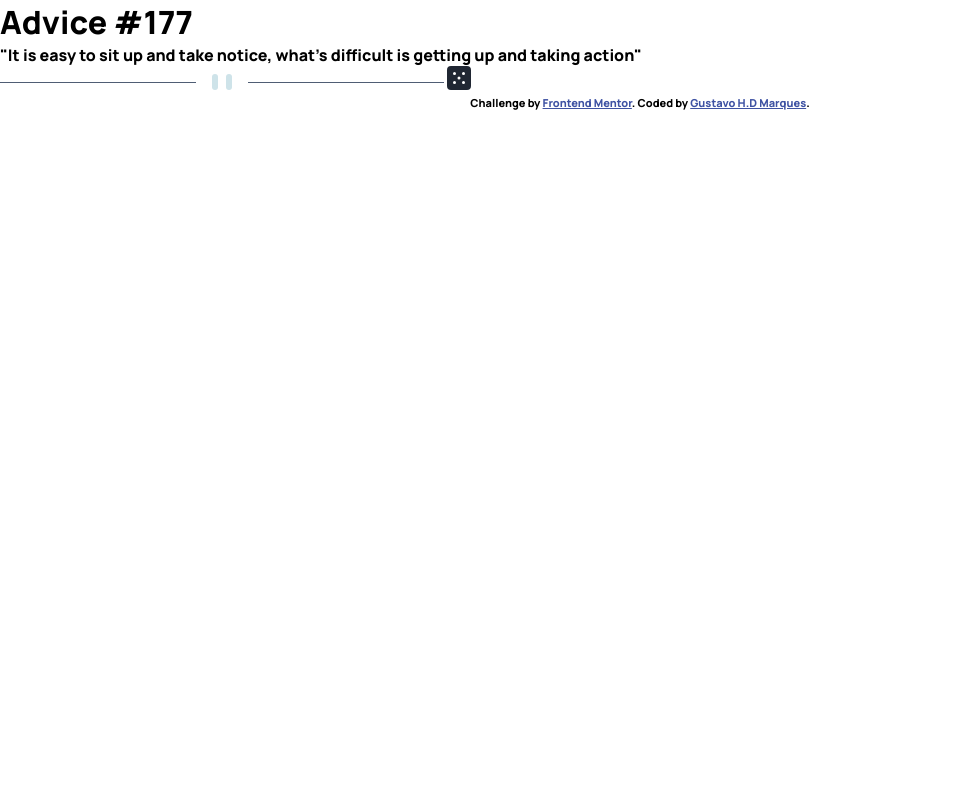
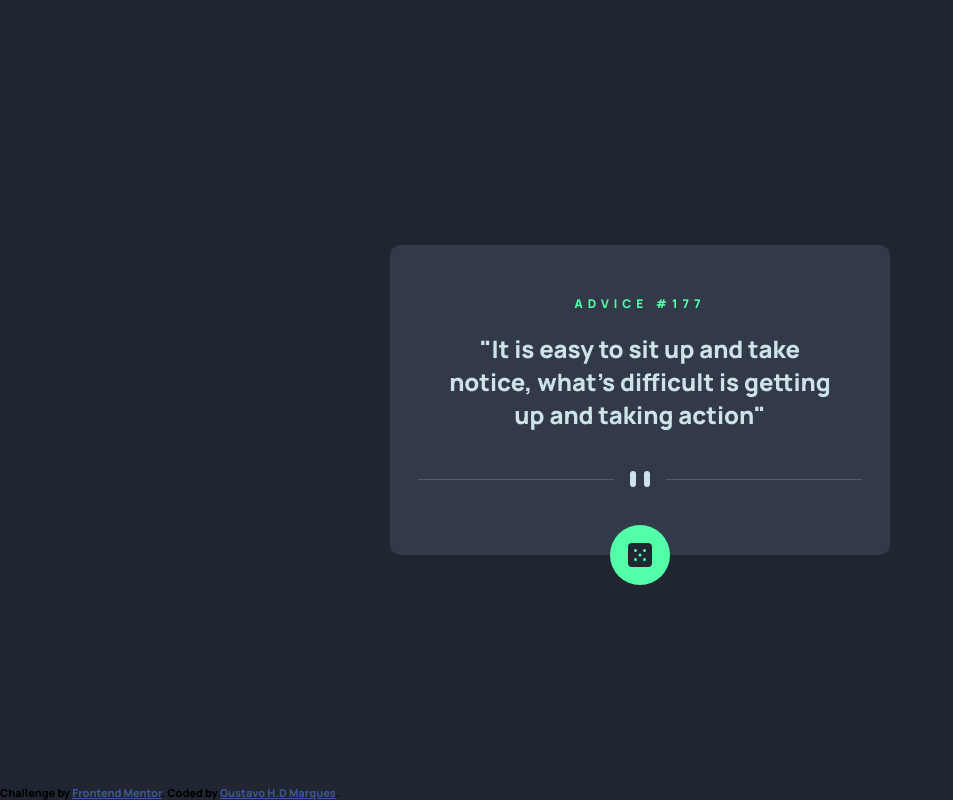
Before and after one commit to Gustavo-HDM/advice-generator-frontendmentor, a plain HTML site: page index.html in a window 1280 px wide. Shown: the whole page, without its empty margins (0-953 px from the left). Drawn offline with Linux system fonts and the light colour scheme.

Commit message:
feat(added css style to the site)

```diff
--- a/index.html
+++ b/index.html
@@ -35,7 +35,7 @@
 
     <img class="divider" src="src/images/pattern-divider-desktop.svg" alt="divider">
 
-    <a class="button" href="#" target="_blank">
+    <a class="button" href="#">
       <img src="src/images/icon-dice.svg" alt="dice">
     </a>
   </div>
--- a/src/css/style.css
+++ b/src/css/style.css
@@ -1,5 +1,72 @@
 html {
     font-family: 'Manrope', sans-serif;
     font-weight: 800;
-    /* background-color: var(--neutral-background-dark); */
+    background-color: var(--neutral-background-dark);
 }
+
+body {
+    display: flex;
+    flex-direction: column;
+    justify-content: center;
+    align-items: center;
+    height: 100vh;
+}
+
+.main-box {
+    background-color: var(--neutral-background-medium);
+    border-radius: 10px;
+    height: 310px;
+    width: 500px;
+    display: flex;
+    flex-direction: column;
+    align-items: center;
+    position: relative
+}
+
+.main-box .advice-title {
+    color: var(--primary-text-neon);
+    font-size: 12px;
+    text-transform: uppercase;
+    letter-spacing: 5px;
+    margin-top: 50px;
+
+}
+
+.main-box #advice {
+    color: var(--primary-text-light);
+    font-size: 24px;
+    text-align: center;
+    margin: 20px 50px;
+}
+
+.main-box .button {
+    position: absolute;
+    background-color: var(--primary-text-neon);
+    height: 60px;
+    width: 60px;
+    display: flex;
+    justify-content: center;
+    align-items: center;
+    bottom: 0px;
+    transform: translateY(30px);
+    border-radius: 50px;
+}
+
+.main-box .divider {
+    margin-top: 20px
+}
+
+.main-box .button:hover {
+    box-shadow: 0px 0px 35px 5px var(--primary-text-neon);
+}
+
+.attribution {
+    position: absolute;
+    font-size: 11px;
+    bottom: 0px;
+    left: 0px;
+}
+
+.attribution a {
+    color: hsl(228, 45%, 44%);
+}
```
